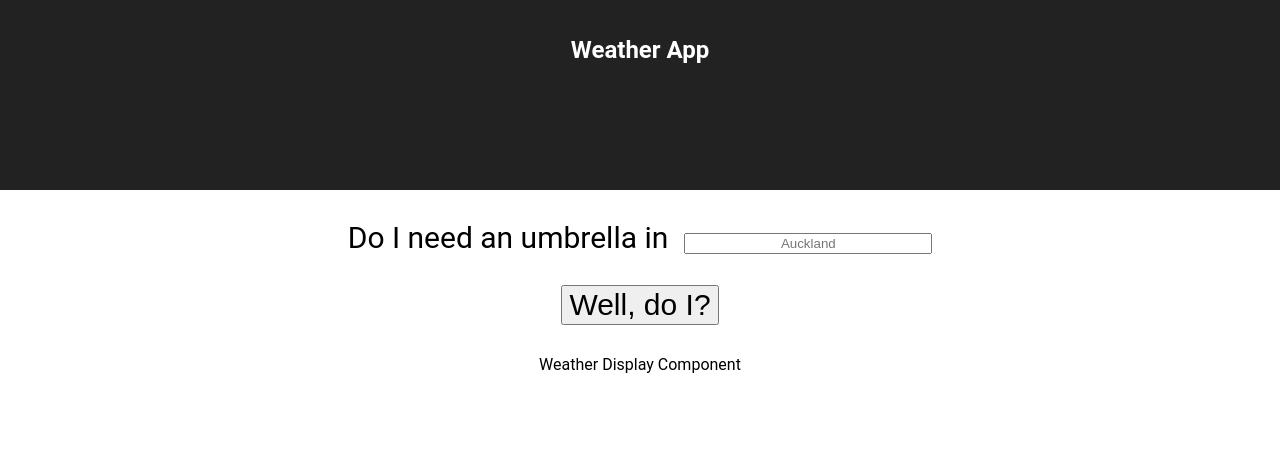
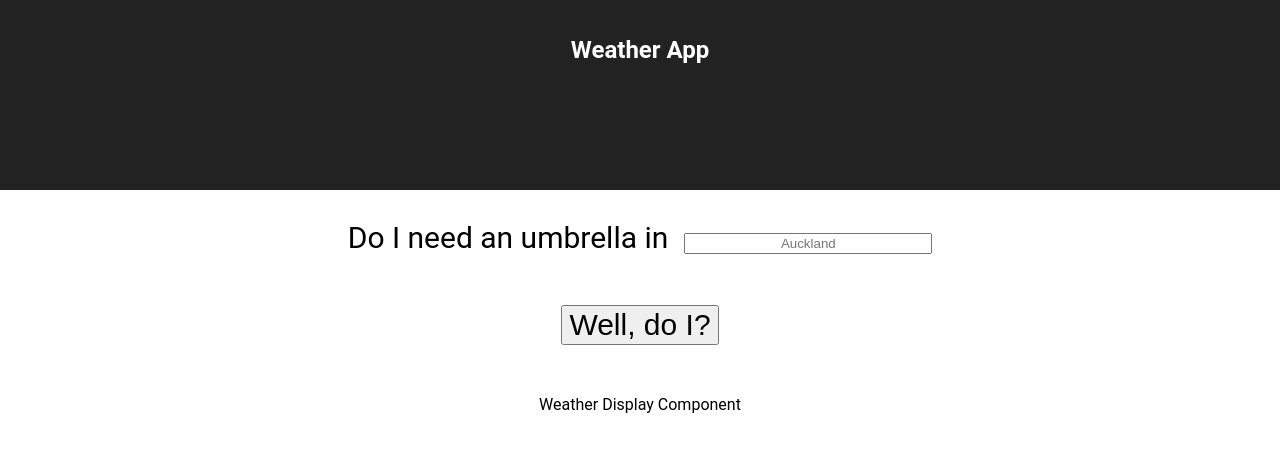
Before and after one commit to AlexandrSvinarev/SimpleReactApp, a React (Create React App) app: page / in a window 1280 px wide. Shown: the top 452 px of the page. Built offline with nearby package versions, Linux system fonts and the light colour scheme.

Commit message:
added basic weather api call

```diff
--- a/src/components/App.tsx
+++ b/src/components/App.tsx
@@ -1,15 +1,32 @@
+// tslint:disable:no-console
 import * as React from 'react';
 import '../styles/styles.css';
 import Header from './Header';
 import Search from './Search';
 import WeatherDisplay from './WeatherDisplay';
 
+const API_KEY = "a7ab45710f91f90bdb525f3825f7db7f";
+
 class App extends React.Component {
+
+  public getWeather = async (event: Event) => {
+    event.preventDefault();
+
+    // construct API call from the information we got
+    const city : string =  'Auckland'; // should get from form
+    const API_CALL : string = `http://api.openweathermap.org/data/2.5/forecast?q=${city}&APPID=${API_KEY}`;
+    console.log(API_CALL);
+    // get weather data
+    const call = await fetch(API_CALL);
+    const data : JSON = await call.json();
+    console.log(data);
+  }
+
   public render() {
     return (
       <div>
         <Header />
-        <Search />
+        <Search getWeather={this.getWeather}/>
         <WeatherDisplay />
       </div>
     );
--- a/src/components/Search.tsx
+++ b/src/components/Search.tsx
@@ -1,43 +1,20 @@
-// tslint:disable:no-console
-// import Button from '@material-ui/core/Button';
-// import Input from '@material-ui/core/Input';
 import * as React from "react";
 
-export default class Search extends React.Component<{}> {
-    public handleSubmit(e: any) {
-        console.log("PRESSED");
-        e.preventDefault();
-    }
+interface IProps {
+    getWeather : any;
+}
 
-    // public render() {
-    //     return (
-    //         <div className="question">
-    //             <form onSubmit={this.handleSubmit}>
-    //                 <label>
-    //                     Do I need an umbrella in
-    //                     <input
-    //                         type = "text"
-    //                         className="lineInput"
-    //                         placeholder="Auckland"
-    //                     />
-    //                 </label>
-    //                 <div className="questionButton">
-    //                     <p><button>Well, do I?</button></p>
-    //                 </div>
-    //             </form>
-    //         </div>
-    //     );
-    // }
-
+export default class Search extends React.Component<IProps,{}> {
     public render() {
         return (
             <div className="question">
-                <form onSubmit={this.handleSubmit}>
+                <form onSubmit={this.props.getWeather}>
                     <label>
                         Do I need an umbrella in
                         <input
                             className="lineInput"
                             placeholder="Auckland"
+                            name="city"
                         />
                     </label>
                     <div className="questionButton">
--- a/src/styles/styles.css
+++ b/src/styles/styles.css
@@ -27,6 +27,7 @@
   width: 15rem;
 }
 .questionButton button {
-    font-size: 30px;
-    text-transform: none;
+  margin: 20px;
+  font-size: 30px;
+  text-transform: none;
 }
```
